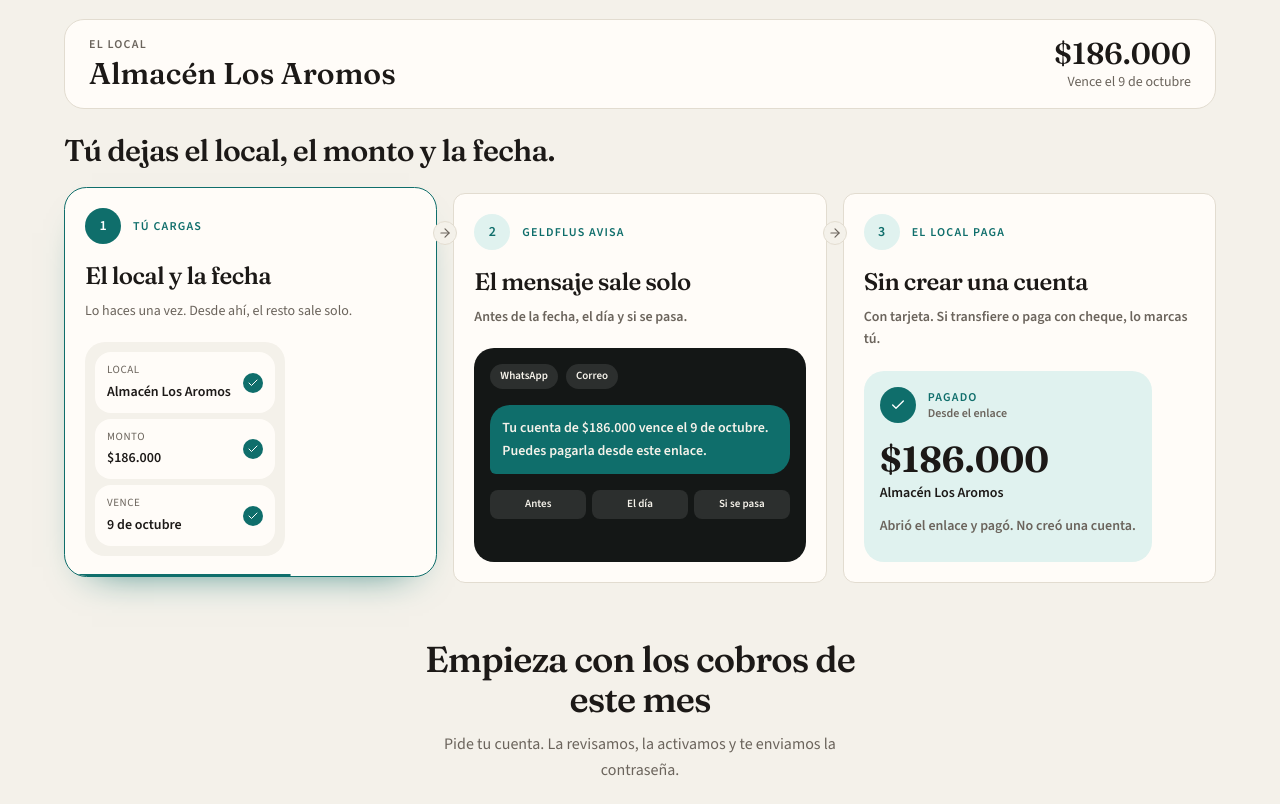
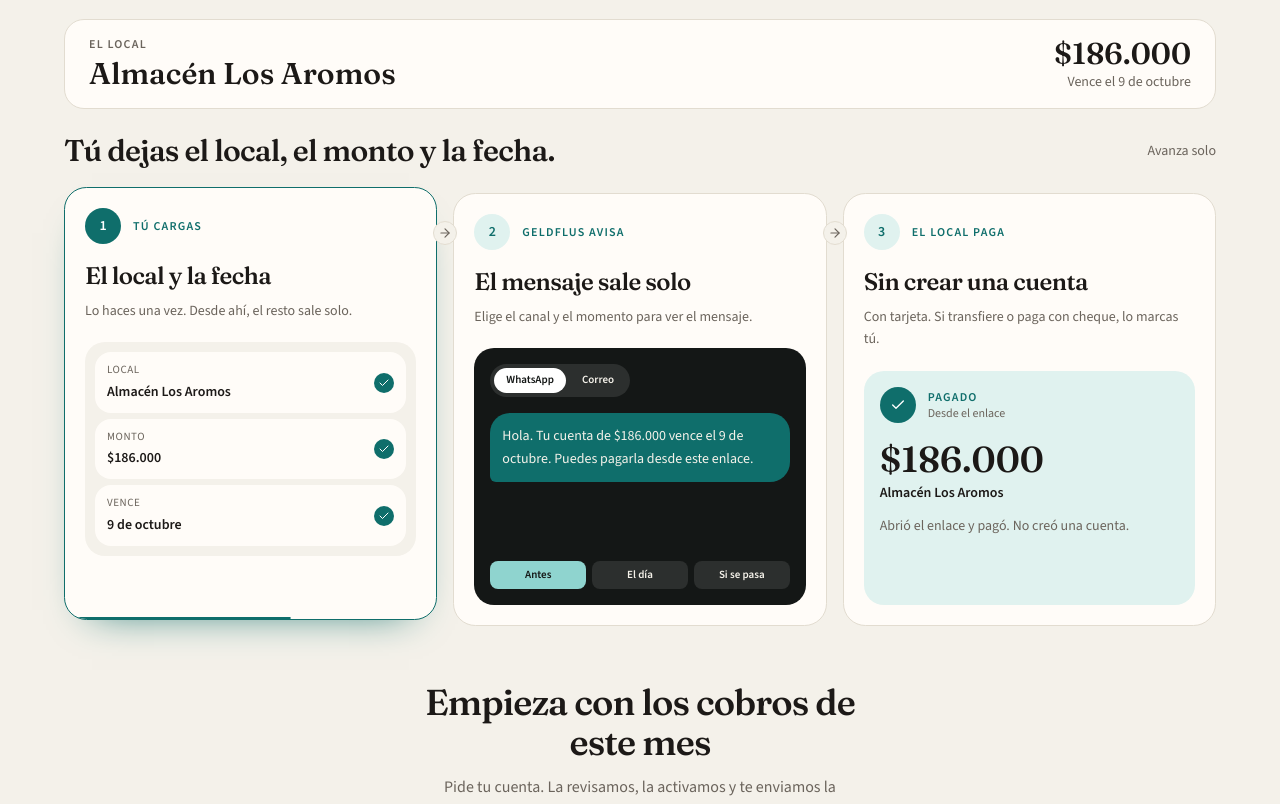
Before and after one commit to FlowPayApp/flowpay-frontend, a React (Vite) app: page /landing in a window 1280 px wide. Shown: the part 740-1544 px from the top of the page. Built offline with nearby package versions, Linux system fonts and the light colour scheme.

Commit message:
Keep the landing story steady when a step is chosen, and make the reminder's channel and timing buttons switch the message.
Co-authored-by: Cursor <cursoragent@cursor.com>

```diff
--- a/src/pages/Landing.tsx
+++ b/src/pages/Landing.tsx
@@ -1,4 +1,4 @@
-import { useEffect, useState } from "react";
+import { useEffect, useRef, useState, type MouseEvent } from "react";
 import { Link } from "react-router-dom";
 import { ArrowRight, Check, Mail, Menu, X } from "lucide-react";
 import BrandLogo from "../components/BrandLogo";
@@ -218,10 +218,15 @@ export default function Landing() {
                 <p className="text-sm text-ink-muted">Vence el {EXAMPLE.due}</p>
               </div>
             </div>
-            <p key={step} className="land-settle mt-6 font-display text-2xl font-medium tracking-tight sm:text-3xl">
+            <div className="mt-6 flex flex-col justify-between gap-2 lg:flex-row lg:items-center">
+              <p
+                key={step}
+                className="land-settle min-h-[4rem] font-display text-2xl font-medium leading-8 tracking-tight sm:min-h-[4.5rem] sm:text-3xl sm:leading-9 lg:min-h-[2.25rem]"
+              >
                 {STEPS[step].line}
               </p>
-            {pinned && <p className="mt-2 text-sm text-ink-muted">Pausado. Toca el mismo paso para que siga solo.</p>}
+              <p className="shrink-0 text-sm text-ink-muted">{pinned ? "En pausa · toca el paso para seguir" : "Avanza solo"}</p>
+            </div>
             <ol
               className={`mt-6 grid gap-4 md:grid-cols-3 ${hold || pinned ? "land-hold" : ""}`}
               onMouseEnter={() => setHold(true)}
@@ -231,15 +236,22 @@ export default function Landing() {
                 const active = step === index;
                 return (
                   <li key={item.kicker} className="relative h-full">
-                    <button
-                      type="button"
-                      aria-pressed={active}
+                    <div
                       onClick={() => chooseStep(index)}
-                      className={`relative flex h-full w-full flex-col overflow-hidden rounded-[1.4rem] border bg-surface-card p-5 text-left transition-[border-color,box-shadow,transform] duration-700 ease-out focus-visible:outline focus-visible:outline-2 focus-visible:outline-offset-2 focus-visible:outline-brand ${
+                      className={`relative flex h-full w-full cursor-pointer flex-col overflow-hidden rounded-[1.4rem] border bg-surface-card p-5 text-left transition-[border-color,box-shadow,transform] duration-700 ease-out ${
                         active
                           ? "border-brand shadow-[0_18px_40px_-28px_rgb(15_110_107)] md:-translate-y-1.5"
                           : "border-surface-border hover:border-brand/40"
                       }`}
+                    >
+                      <button
+                        type="button"
+                        aria-pressed={active}
+                        onClick={(event) => {
+                          event.stopPropagation();
+                          chooseStep(index);
+                        }}
+                        className="block w-full rounded-lg text-left focus-visible:outline focus-visible:outline-2 focus-visible:outline-offset-4 focus-visible:outline-brand"
                       >
                         <span className="flex items-center gap-3">
                           <span
@@ -253,7 +265,17 @@ export default function Landing() {
                         </span>
                         <span className="mt-4 block font-display text-2xl font-medium tracking-tight">{item.title}</span>
                         <span className="mt-2 block text-sm leading-relaxed text-ink-muted">{item.text}</span>
-                      <div className="mt-5 flex-1">{item.scene(active)}</div>
+                      </button>
+                      <div className="mt-5 flex-1">
+                        {item.scene({
+                          live: active,
+                          playing: active && motion && !pinned && !hold,
+                          onUse: () => {
+                            setStep(index);
+                            setPinned(true);
+                          },
+                        })}
+                      </div>
                       {active && motion && (
                         <span
                           className="land-step"
@@ -264,7 +286,7 @@ export default function Landing() {
                           }}
                         />
                       )}
-                    </button>
+                    </div>
                     {index < STEPS.length - 1 && (
                       <span className="pointer-events-none absolute -right-5 top-7 z-10 hidden size-6 place-items-center rounded-full border border-surface-border bg-surface text-ink-muted md:grid" aria-hidden>
                         <ArrowRight className="size-3.5" />
@@ -429,31 +451,53 @@ const EXAMPLE = {
   due: "9 de octubre",
 };
 
+type SceneProps = { live: boolean; playing: boolean; onUse: () => void };
+
 const STEPS = [
   {
     kicker: "Tú cargas",
     title: "El local y la fecha",
     line: "Tú dejas el local, el monto y la fecha.",
     text: "Lo haces una vez. Desde ahí, el resto sale solo.",
-    scene: (live: boolean) => <LoadScene live={live} />,
+    scene: (props: SceneProps) => <LoadScene {...props} />,
   },
   {
     kicker: "GeldFlus avisa",
     title: "El mensaje sale solo",
     line: "GeldFlus avisa por WhatsApp y por correo.",
-    text: "Antes de la fecha, el día y si se pasa.",
-    scene: (live: boolean) => <MessageScene live={live} />,
+    text: "Elige el canal y el momento para ver el mensaje.",
+    scene: (props: SceneProps) => <MessageScene {...props} />,
   },
   {
     kicker: "El local paga",
     title: "Sin crear una cuenta",
     line: "El local paga desde el enlace.",
     text: "Con tarjeta. Si transfiere o paga con cheque, lo marcas tú.",
-    scene: (live: boolean) => <PayScene live={live} />,
+    scene: (props: SceneProps) => <PayScene {...props} />,
   },
 ];
 
-function LoadScene({ live }: { live: boolean }) {
+const CHANNELS = ["WhatsApp", "Correo"] as const;
+
+const MOMENTS = [
+  {
+    label: "Antes",
+    subject: `Tu cuenta vence el ${EXAMPLE.due}`,
+    text: `Hola. Tu cuenta de ${EXAMPLE.amount} vence el ${EXAMPLE.due}. Puedes pagarla desde este enlace.`,
+  },
+  {
+    label: "El día",
+    subject: "Tu cuenta vence hoy",
+    text: `Hola. Hoy vence tu cuenta de ${EXAMPLE.amount}. Puedes pagarla desde este enlace.`,
+  },
+  {
+    label: "Si se pasa",
+    subject: "Tu cuenta está vencida",
+    text: `Hola. Tu cuenta de ${EXAMPLE.amount} venció el ${EXAMPLE.due}. Puedes pagarla desde este enlace.`,
+  },
+] as const;
+
+function LoadScene({ live }: SceneProps) {
   const rows = [
     ["Local", EXAMPLE.store],
     ["Monto", EXAMPLE.amount],
@@ -478,28 +522,80 @@ function LoadScene({ live }: { live: boolean }) {
   );
 }
 
-function MessageScene({ live }: { live: boolean }) {
+function MessageScene({ live, playing, onUse }: SceneProps) {
+  const [channel, setChannel] = useState(0);
+  const [moment, setMoment] = useState(0);
+  const fromUser = useRef(false);
+  const current = MOMENTS[moment];
+
+  useEffect(() => {
+    if (live && !fromUser.current) setMoment(0);
+    fromUser.current = false;
+  }, [live]);
+
+  useEffect(() => {
+    if (!playing) return;
+    const id = window.setInterval(() => setMoment((value) => (value + 1) % MOMENTS.length), STEP_MS / MOMENTS.length);
+    return () => window.clearInterval(id);
+  }, [playing]);
+
+  function pick(event: MouseEvent, apply: () => void) {
+    event.stopPropagation();
+    fromUser.current = true;
+    onUse();
+    apply();
+  }
+
   return (
     <div className="flex h-full flex-col rounded-2xl bg-[#141716] p-4 text-[rgb(245_242_234)]">
-      <div className="flex gap-2">
-        <span className="rounded-full bg-white/10 px-2.5 py-1 text-[11px] font-semibold">WhatsApp</span>
-        <span className="rounded-full bg-white/10 px-2.5 py-1 text-[11px] font-semibold">Correo</span>
+      <div className="flex w-fit gap-1 rounded-full bg-white/10 p-1" role="group" aria-label="Canal">
+        {CHANNELS.map((label, index) => (
+          <button
+            key={label}
+            type="button"
+            aria-pressed={channel === index}
+            onClick={(event) => pick(event, () => setChannel(index))}
+            className={`rounded-full px-3 py-1 text-[11px] font-semibold transition-colors duration-300 ${
+              channel === index ? "bg-white text-[#141716]" : "text-[rgb(245_242_234)]/70 hover:text-white"
+            }`}
+          >
+            {label}
+          </button>
+        ))}
       </div>
-      <p className={`mt-4 rounded-2xl rounded-bl-md bg-[#0f6e6b] px-3 py-3 text-sm leading-relaxed ${live ? "land-settle" : ""}`}>
-        Tu cuenta de {EXAMPLE.amount} vence el {EXAMPLE.due}. Puedes pagarla desde este enlace.
+      <div className="mt-4 min-h-[8.5rem]">
+        {channel === 0 ? (
+          <p key={`w${moment}`} className="land-settle rounded-2xl rounded-bl-md bg-[#0f6e6b] px-3 py-3 text-sm leading-relaxed">
+            {current.text}
           </p>
-      <div className="mt-4 grid grid-cols-3 gap-1.5 text-center text-[11px] font-semibold text-[rgb(245_242_234)]/80">
-        {["Antes", "El día", "Si se pasa"].map((label) => (
-          <span key={label} className="rounded-lg bg-white/10 px-1 py-1.5">
-            {label}
-          </span>
+        ) : (
+          <div key={`c${moment}`} className="land-settle rounded-xl bg-white px-3 py-3 text-[#141716]">
+            <p className="text-[11px] text-[#141716]/55">Asunto</p>
+            <p className="text-sm font-semibold">{current.subject}</p>
+            <p className="mt-2 text-xs leading-relaxed text-[#141716]/70">{current.text}</p>
+          </div>
+        )}
+      </div>
+      <div className="mt-3 grid grid-cols-3 gap-1.5" role="group" aria-label="Momento del aviso">
+        {MOMENTS.map((item, index) => (
+          <button
+            key={item.label}
+            type="button"
+            aria-pressed={moment === index}
+            onClick={(event) => pick(event, () => setMoment(index))}
+            className={`rounded-lg px-1 py-1.5 text-[11px] font-semibold transition-colors duration-300 ${
+              moment === index ? "bg-[#8fd4cf] text-[#141716]" : "bg-white/10 text-[rgb(245_242_234)]/75 hover:bg-white/15"
+            }`}
+          >
+            {item.label}
+          </button>
         ))}
       </div>
     </div>
   );
 }
 
-function PayScene({ live }: { live: boolean }) {
+function PayScene({ live }: SceneProps) {
   return (
     <div className="flex h-full flex-col rounded-2xl bg-brand-soft p-4">
       <div className="flex items-center gap-3">
```
Lines whose indentation alone changed are shown as unchanged.
